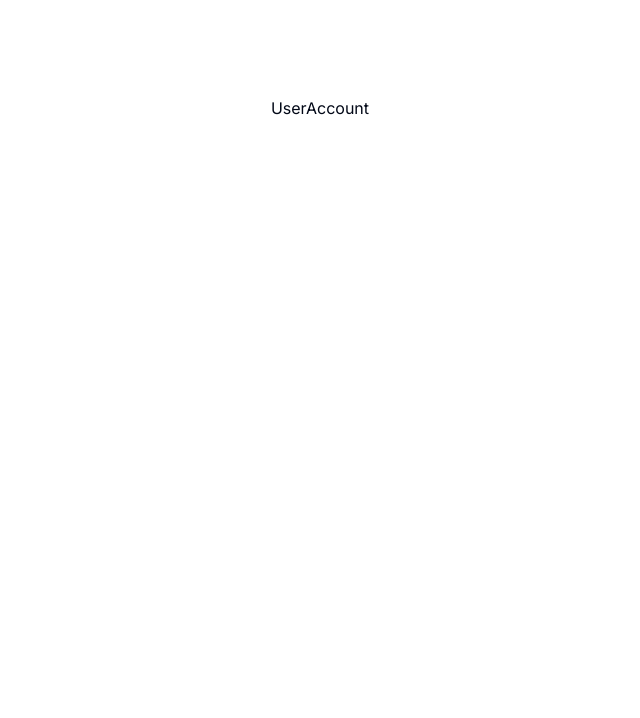
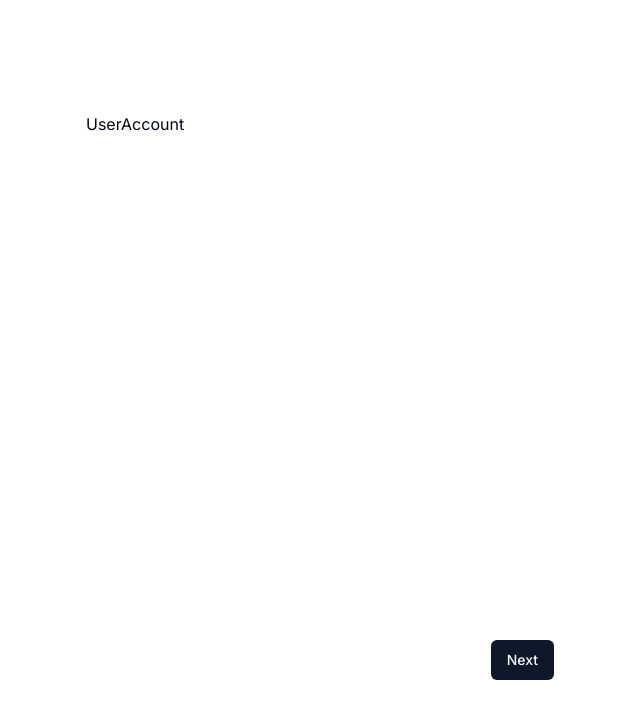
Before and after one commit to arifshariati/multi-step-form, a Next.js app: page / in a window 1280 px wide. Shown: the top 718 px of the page, without its empty margins (320-960 px from the left). Built offline with nearby package versions, Linux system fonts and the light colour scheme.

Commit message:
feat(core): add form wrapper

```diff
--- /dev/null
+++ b/src/components/forms/form-wrapper.tsx
@@ -0,0 +1,25 @@
+import { useFormContext } from "@/contexts/form-context";
+import { Button } from "../ui/button";
+
+type FormWrapperProps = { children: React.ReactNode };
+
+const FormWrapper = ({ children }: FormWrapperProps) => {
+  const { currentStep, nextStep, prevStep } = useFormContext();
+  const handleSubmit = (data: any) => {
+    alert(data);
+  };
+  return (
+    <div className="flex flex-col gap-10  p-4 min-w-[500px] min-h-[600px]">
+      {children}
+      <div className="flex items-center  mt-auto">
+        {currentStep > 0 && <Button onClick={prevStep}>Previous</Button>}
+
+        <Button type="submit" className="ml-auto" onClick={currentStep === 1 ? handleSubmit : nextStep}>
+          {currentStep === 1 ? "Submit" : "Next"}
+        </Button>
+      </div>
+    </div>
+  );
+};
+
+export default FormWrapper;
--- a/src/components/forms/sign-up/user-account.tsx
+++ b/src/components/forms/sign-up/user-account.tsx
@@ -1,5 +1,7 @@
+import FormWrapper from "../form-wrapper";
+
 const UserAccount = () => {
-  return <div>UserAccount</div>;
+  return <FormWrapper>UserAccount</FormWrapper>;
 };
 
 export default UserAccount;
--- a/src/components/forms/sign-up/user-details.tsx
+++ b/src/components/forms/sign-up/user-details.tsx
@@ -1,5 +1,7 @@
+import FormWrapper from "../form-wrapper";
+
 const UserDetails = () => {
-  return <div>UserDetails</div>;
+  return <FormWrapper>UserDetails</FormWrapper>;
 };
 
 export default UserDetails;
```
